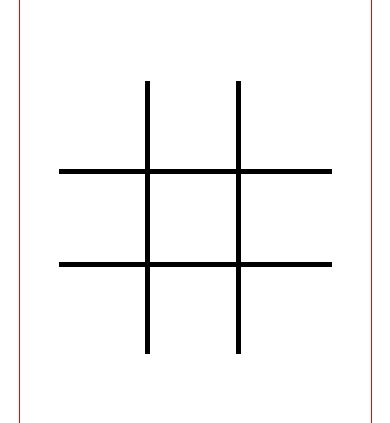
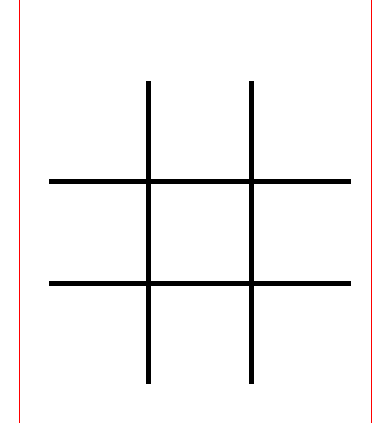
Before and after one commit to RMartin0717/tic_tac_toe, a plain HTML site: page index.html in a window 390 px wide. Shown: the part 255-678 px from the top of the page. Drawn offline with Linux system fonts and the light colour scheme.

Commit message:
Debug styling issues with game grid on smaller screen displays

```diff
--- a/styles.css
+++ b/styles.css
@@ -29,6 +29,7 @@ main {
   align-items: center;
   width: 50vw;
   margin-top: 5vh;
+  margin-bottom: 5vh;
   border: solid red 1px;
 }
 
@@ -40,6 +41,8 @@ article {
   display: flex;
   justify-content: center;
   align-items: center;
+  width: 15vw;
+  height: 15vw;
   border-right: solid black 5px;
   border-bottom: solid black 5px;
 
@@ -49,8 +52,8 @@ article {
 .game-board {
   display: grid;
   grid-template-columns: repeat(3, 1fr);
-  width: 40vw;
-  height: 40vw;
+  width: 45vw;
+  height: 45vw;
   margin-top: 10vh;
 
 }
@@ -77,11 +80,10 @@ article:nth-child(9) {
 }
 
 @media only screen and (max-width: 700px) {
-  /* with media screens of at most 650px, do this */
   body {
     display: grid;
     grid-template-columns: 1fr 1fr;
-    grid-template-rows: 1fr 5fr;
+    grid-template-rows: 1fr 4fr;
     width: 100vw;
     height: 100vh;
   }
@@ -96,8 +98,13 @@ article:nth-child(9) {
     justify-self: center;
   }
 
+  article {
+    width: 25vw;
+    height: 25vw;
+  }
+
   .game-board {
-    width: 70vw;
-    height: 70vw;
+    width: 75vw;
+    height: 75vw;
   }
 }
```
